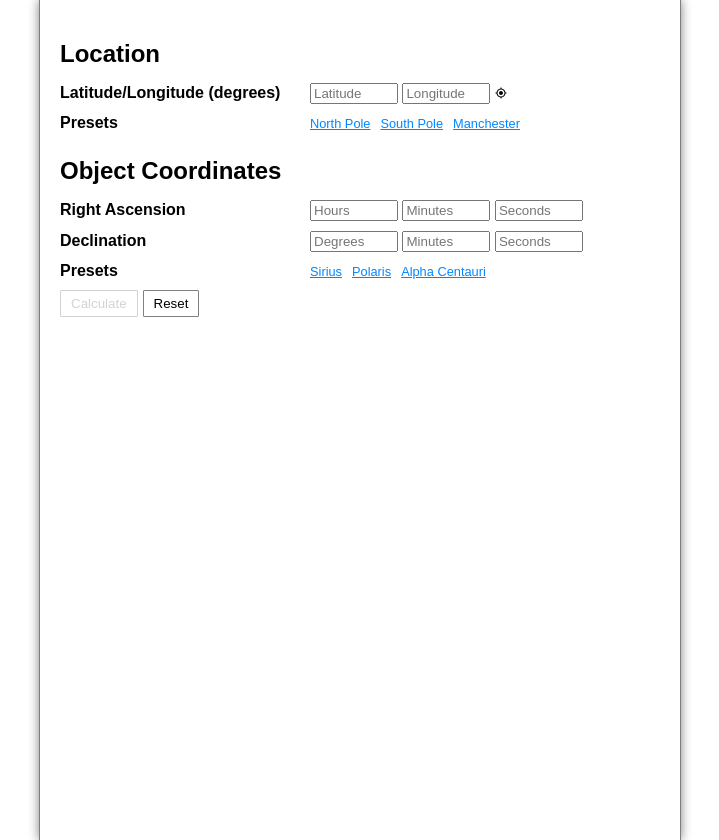
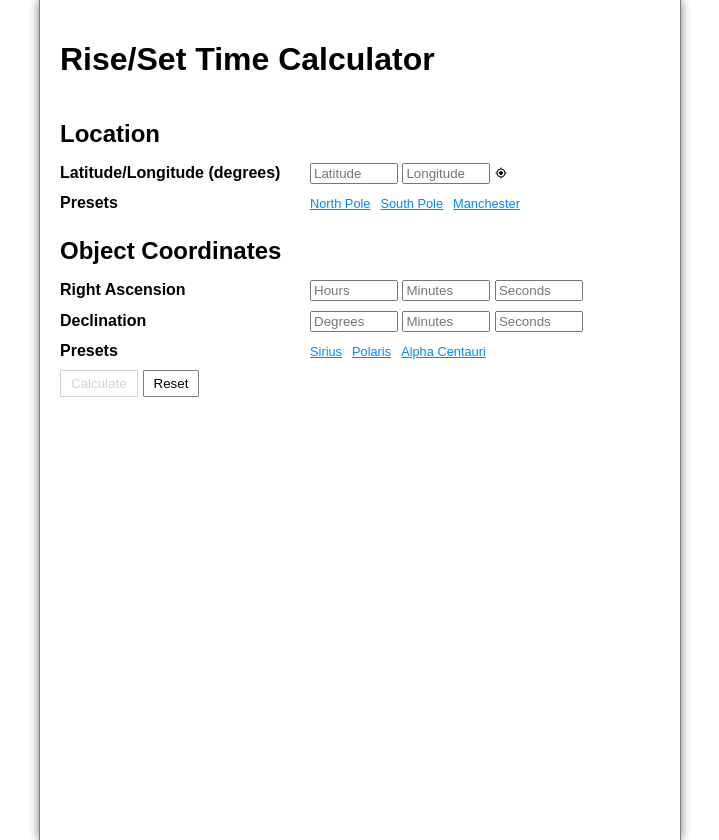
Before and after one commit to codebox/star-rise-and-set-times, a plain HTML site: page index.html in a window 1280 px wide. Shown: the whole page, without its empty margins (280-999 px from the left). Drawn offline with Linux system fonts and the light colour scheme.

Commit message:
html fix

```diff
--- a/index.html
+++ b/index.html
@@ -7,7 +7,7 @@
 </head>
 <body>
     <div id="container">
-        <!--<h1>Rise/Set Time Calculator</h1>-->
+        <h1>Rise/Set Time Calculator</h1>
         <form id="inputValues">
             <h2>Location</h2>
             <div class="row">
```
